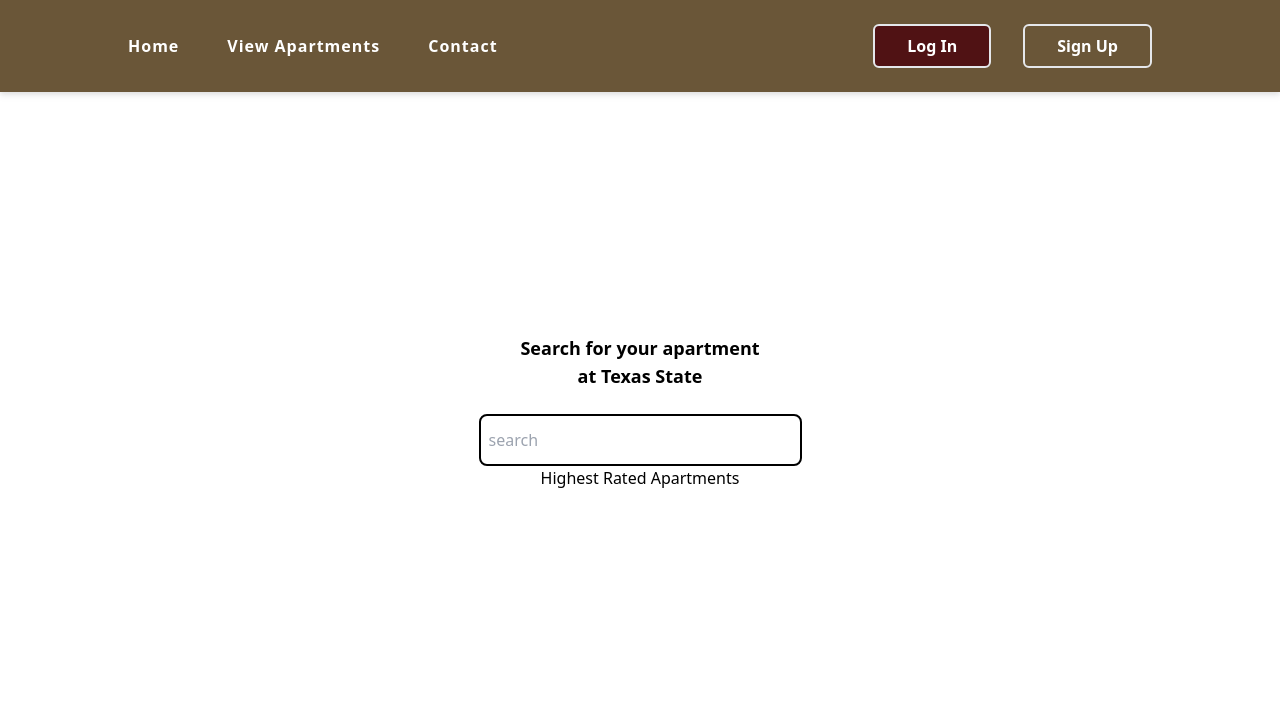
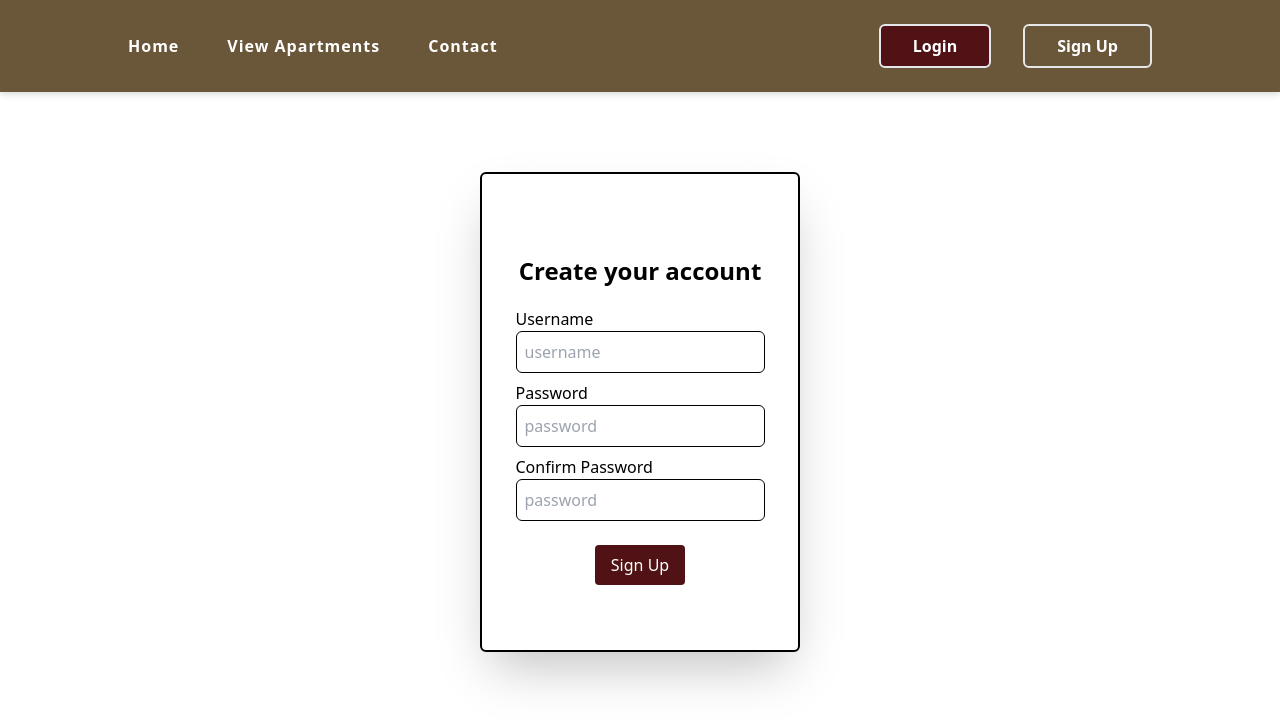
Before and after one commit to MichaelAlex03/BobcatLiving, a React app in the folder bobcatLiving/: page /signUp in a window 1280 px wide. Before the commit this address led to /. Shown: the top 726 px of the page. Built offline with nearby package versions, Linux system fonts and the light colour scheme; the HTML template or start-up script is replaced by a standard one.

Commit message:
login and sign up page finsihed(frontend side)

```diff
--- a/bobcatLiving/src/Pages/home.tsx
+++ b/bobcatLiving/src/Pages/home.tsx
@@ -1,6 +1,8 @@
 import Navbar from "../components/Navbar"
 import React from 'react'
 import {useState} from 'react'
+import { useNavigate } from 'react-router-dom';
+
 
 
 export const Home = () => {
--- a/bobcatLiving/src/Pages/login.tsx
+++ b/bobcatLiving/src/Pages/login.tsx
@@ -1,12 +1,15 @@
 import { useState } from "react"
+import { useNavigate } from 'react-router-dom';
 import Navbar from "../components/Navbar"
 
-export default function Login(){
+export const Login = () => {
 
     const [formData, setFormData] = useState({
         userName: "",
         password: ""
     });
+
+
 
 
     const handleChange = (e: React.ChangeEvent<HTMLInputElement>) => {
@@ -19,15 +22,19 @@ export default function Login(){
         });
     }
 
-
+    //Create handleSubmit function for login which will send post request to store users in database
 
 
     return (
-        <div>
+        <>
             <Navbar />
-            <form className="flex flex-col items-center">
-                <label htmlFor="username">Username:</label>
-                <input className='border border-black'
+            <div className="flex justify-center items-center h-[80vh]">
+                <form className="form h-[50vh]">
+                    <div className="flex flex-col">
+                    <h1 className='text-2xl font-bold text-center mb-5'>Sign into your account</h1>
+
+                    <label htmlFor="userName" className="mb-1">Username</label>
+                    <input className='border border-black rounded-md mb-2 p-2'
                         type="text"
                         placeholder="username"
                         name="userName"
@@ -35,17 +42,21 @@ export default function Login(){
                         onChange={handleChange}
                         />
 
-                <br/>
-
-                <label htmlFor="password">Password:</label>
-                <input className='border border-black'
+                    <label htmlFor="password" className="mb-1">Password</label>
+                    <input className='border border-black rounded-md p-2'
                         type="password"
                         placeholder="password"
                         name="password"
                         value = {formData.password}
                         onChange={handleChange}
                         />
+                    </div>
+                    <button type="submit" className="submit">Log In</button>
                 </form>
             </div>
+        </>
+
     )
 }
+
+export default Login
--- /dev/null
+++ b/bobcatLiving/src/Pages/signUp.tsx
@@ -0,0 +1,68 @@
+import React from 'react'
+import Navbar from '../components/Navbar'
+import {useState} from 'react'
+
+export const signUp = () => {
+
+    const [formData, setFormData] = useState({
+        userName: "",
+        password:"",
+        confirmPass:""
+    });
+
+
+
+
+    const handleChange = (e: React.ChangeEvent<HTMLInputElement>) => {
+        const {name, value} = e.target;
+        setFormData(prevFormData => {
+            return {
+                ...prevFormData,
+                [name] : value
+            }
+        });
+    }
+
+    return (
+        <>
+            <Navbar />
+            <div className="flex justify-center items-center h-[80vh]">
+                    <form className="form h-[60vh]">
+                        <div className="flex flex-col p-4">
+                            <h1 className='text-2xl font-bold text-center mb-5'>Create your account</h1>
+
+                            <label htmlFor='userName'>Username</label>
+                            <input className='border border-black rounded-md mb-2 p-2'
+                                type="text"
+                                placeholder="username"
+                                name="userName"
+                                value = {formData.userName}
+                                onChange={handleChange}
+                                />
+
+                            <label htmlFor='password'>Password</label>
+                            <input className='border border-black rounded-md mb-2 p-2'
+                                type="password"
+                                placeholder="password"
+                                name="password"
+                                value = {formData.password}
+                                onChange={handleChange}
+                                />
+
+                            <label htmlFor='confirmPass'>Confirm Password</label>
+                            <input className='border border-black rounded-md p-2'
+                                type="password"
+                                placeholder="password"
+                                name="confirmPass"
+                                value = {formData.password}
+                                onChange={handleChange}
+                                />
+                            </div>
+                        <button type="submit" className="submit">Sign Up</button>
+                    </form>
+            </div>
+        </>
+    )
+}
+
+export default signUp
--- a/bobcatLiving/src/components/Navbar.tsx
+++ b/bobcatLiving/src/components/Navbar.tsx
@@ -2,6 +2,8 @@ import React, { useState } from 'react'
 
 
 const Navbar = () => {
+
+
 
   const [isMenuOpen, setIsMenuOpen] = useState(false);
 
@@ -17,8 +19,14 @@ const Navbar = () => {
 
 
         <div className='hidden xl:flex lg:flex ml-auto gap-8 font-semibold' >
-          <button className='py-2 px-8 hover:bg-background hover:text-white hover:border-bg-background border-2 bg-bar text-white rounded-md transition-all cursor-pointer hover:bg-blue-70'>Log In</button>
-          <button className='py-2 px-8 text-white hover:bg-bar hover:text-white border-bg-bar border-2 rounded-md transition-all cursor-pointer'>Sign Up</button>
+          <button className='py-2 px-8 hover:bg-background hover:text-white hover:border-bg-background border-2 bg-bar text-white rounded-md
+            transition-all cursor-pointer hover:bg-blue-70'>
+              <a href='/login'>Login</a>
+          </button>
+          <button className='py-2 px-8 text-white hover:bg-bar hover:text-white border-bg-bar
+          border-2 rounded-md transition-all cursor-pointer'>
+            <a href='/signUp'>Sign Up</a>
+          </button>
         </div>
 
         <div className='lg:hidden flex items-center w-full'>
@@ -28,11 +36,23 @@ const Navbar = () => {
 
       </header>
 
-      <div className={`absolute xl:hidden lg:hidden m:hidden top-24 left-0 w-full bg-white flex flex-col items-center gap-6 font-semibold transform transition-transform'
+      <div className={`absolute xl:hidden lg:hidden m:hidden top-24 left-0 w-full h-screen bg-white flex flex-col items-center gap-6 font-semibold transform transition-transform'
       ${isMenuOpen ? 'opacity-100' : 'opacity-0'}`} style={{transition: 'transform 0.3s ease, opacity 0.3s ease'}}>
-        <li className='list-none w-full text-center p-4 hover:bg-sky-400 hover:text-white transition-all curse-pointer'>Home</li>
-        <li className='list-none w-full text-center p-4 hover:bg-sky-400 hover:text-white transition-all curse-pointer'>View Apartments</li>
-        <li className='list-none w-full text-center p-4 hover:bg-sky-400 hover:text-white transition-all curse-pointer'>Contact</li>
+        <li className='list-none w-full text-center p-4 hover:bg-bar hover:text-white transition-all curse-pointer'>
+          <a href='/'>Home</a>
+        </li>
+        <li className='list-none w-full text-center p-4 hover:bg-bar hover:text-white transition-all curse-pointer'>
+          <a href='/'>View Apartments</a>
+        </li>
+        <li className='list-none w-full text-center p-4 hover:bg-bar hover:text-white transition-all curse-pointer'>
+          <a href='/'>Contact</a>
+        </li>
+        <li className='list-none w-full text-center p-4 hover:bg-bar hover:text-white transition-all curse-pointer'>
+          <a href='/login'>Login</a>
+        </li>
+        <li className='list-none w-full text-center p-4 hover:bg-bar hover:text-white transition-all curse-pointer'>
+          <a href='/signUp'>Sign Up</a>
+        </li>
 
       </div>
     </div>
--- a/bobcatLiving/src/index.css
+++ b/bobcatLiving/src/index.css
@@ -2,13 +2,23 @@
 @tailwind components;
 @tailwind utilities;
 
-@base{
+@layer base{
   input::-webkit-input-placeholder {
     text-align:left;
   }
 
   input {
     text-align: left; /* Add this line */
+  }
+}
+
+@layer components{
+  .form{
+    @apply bg-white p-6 border-black border-2 rounded-md shadow-2xl justify-center items-center flex flex-col sm:w-1/2 md:w-1/2 lg:w-1/2 xl:w-1/4 2xl:w-1/4;
+  }
+
+  .submit{
+    @apply bg-bar hover:bg-blue-600 text-white font-medium py-2 px-4 rounded mt-2 ;
   }
 }
 
--- a/bobcatLiving/src/main.tsx
+++ b/bobcatLiving/src/main.tsx
@@ -11,13 +11,15 @@ import "./index.css";
 import Login from "./Pages/login.tsx";
 import ApartmentCard from "./components/apartmentCard.tsx";
 import Home from "./Pages/home.tsx"
+import SignUp from "./Pages/signUp.tsx"
 
 
 const router = createBrowserRouter(
   createRoutesFromElements(
     <>
+      <Route path="/" element={<Home />}/>
       <Route path="/login" element={<Login />} />
-      <Route path="/" element={<Home />}/>
+      <Route path="/signUp" element={<SignUp />} />
       <Route path="*" element={<Navigate to="/" />} />
     </>
   )
```
Lines whose indentation alone changed are shown as unchanged.
